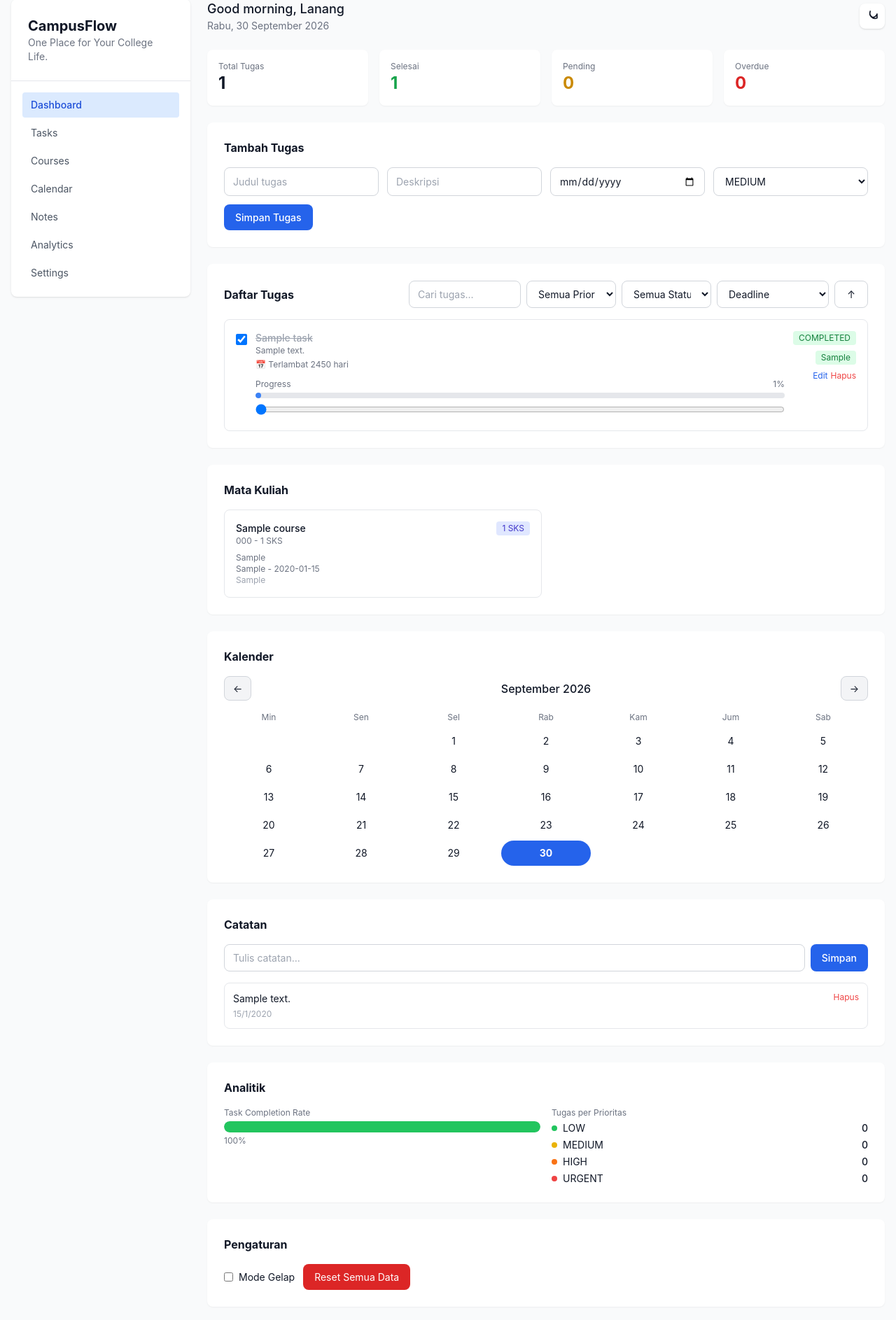
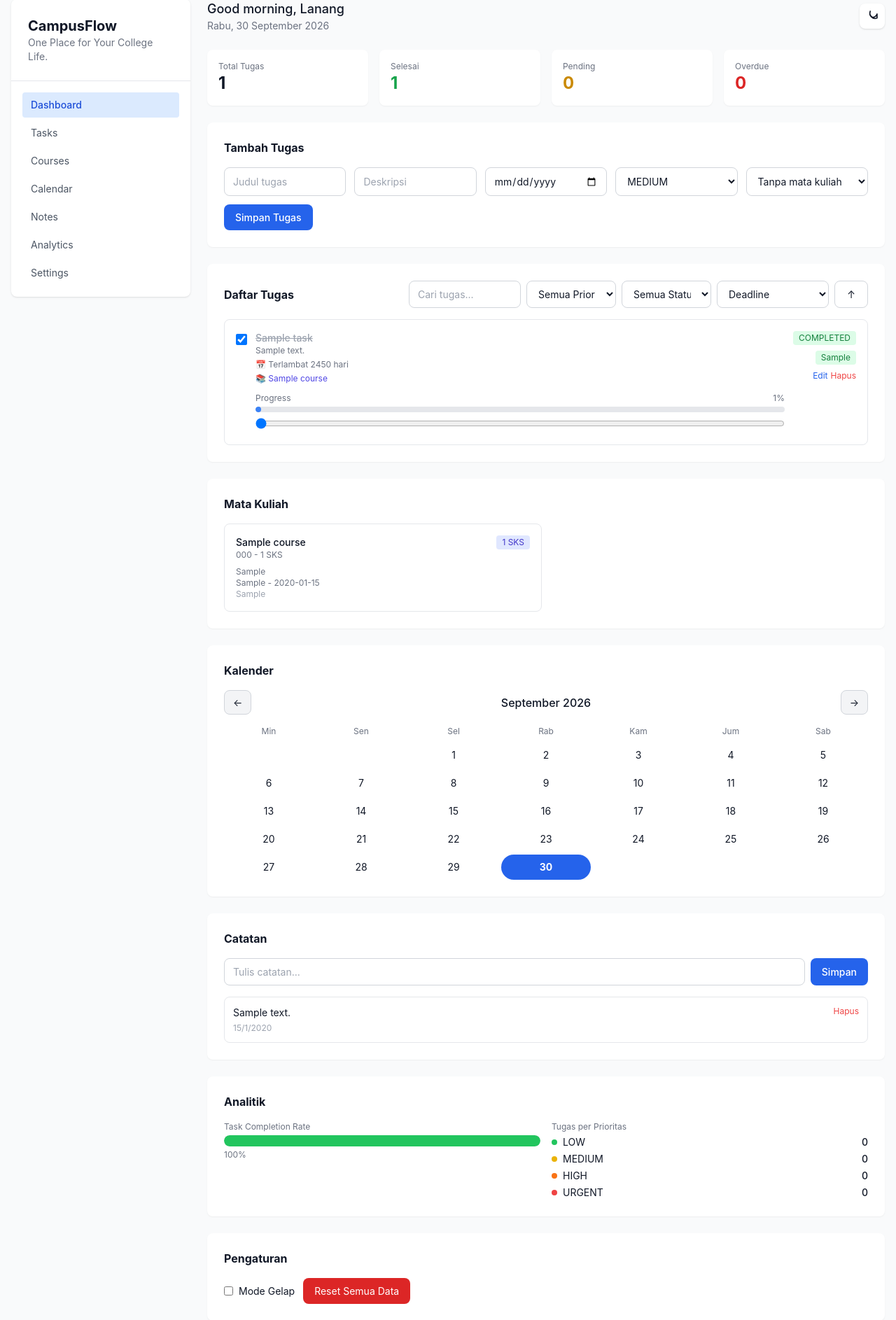
Before and after one commit to lanangworkk-bit/CampusFlow, a Flask app: page / in a window 1280 px wide. Shown: the part 17-1903 px from the top of the page at 70% size. Before the commit the page ends 1860 px from the top, so only its background shows below. Run offline with Flask 3, Linux system fonts and the light colour scheme; tables that the repository leaves empty hold one stand-in row (values such as "Sample post"); some libraries are stand-ins or nearby versions.

Commit message:
feat(tahap-5): link tasks to courses with a foreign key
Tasks had no relationship to courses, so "which course is this task
for?" was unanswerable. Storing the course name directly in tasks
would mean renaming a course requires updating every task row.

- Add migration 001 that rebuilds tasks to add course_id as
  REFERENCES courses(id) ON DELETE SET NULL, preserving existing ids
- Add a migration runner that tracks applied files in schema_migrations
  so restarting the server never re-applies a migration
- Enable PRAGMA foreign_keys per connection, since SQLite disables
  foreign key enforcement by default
- LEFT JOIN courses in GET /api/tasks to return course_name alongside
  each task; LEFT JOIN keeps tasks without a course visible
- Accept course_id on create and update, validating it points to a real
  course and treating an empty string as NULL to detach a task
- Add course dropdown to the add and edit forms and show the course
  name on each task card

```diff
--- a/backend/app.py
+++ b/backend/app.py
@@ -13,7 +13,7 @@ Jalankan dengan:
 
 from flask import Flask
 
-from db import init_db
+from db import init_db, run_migrations
 from routes.courses import courses_bp
 from routes.main import main_bp
 from routes.notes import notes_bp
@@ -32,4 +32,5 @@ app.register_blueprint(courses_bp)
 
 if __name__ == '__main__':
     init_db()
+    run_migrations()
     app.run(debug=True, use_reloader=False, port=5002)
--- a/backend/routes/tasks.py
+++ b/backend/routes/tasks.py
@@ -11,8 +11,6 @@ from db import get_db, todayISO
 
 tasks_bp = Blueprint('tasks', __name__, url_prefix='/api/tasks')
 
-SORTABLE_COLUMNS = ('deadline', 'title', 'priority', 'status', 'created_at')
-
 # OVERDUE tidak disimpan sebagai nilai di kolom status, tapi user
 # tetap boleh memfilter dengannya karena itu status turunan yang
 # dipakai di frontend.
@@ -21,6 +19,22 @@ VALID_PRIORITIES = ('LOW', 'MEDIUM', 'HIGH', 'URGENT')
 
 VALID_ORDERS = ('ASC', 'DESC')
 MAX_LIMIT = 200
+
+SORT_EXPRESSIONS = {
+    'deadline': 't.deadline',
+    'title': 't.title',
+    'priority': 't.priority',
+    'status': 't.status',
+    'created_at': 't.created_at',
+}
+
+# Kolom yang boleh difilter, dipetakan ke kolom di tabel tasks.
+# Ditulis eksplisit supaya tidak ada kolom tak terduga yang bisa dipakai.
+FILTERABLE = {
+    'priority': 't.priority',
+    'title': 't.title',
+    'description': 't.description',
+}
 
 
 def fetch_tasks():
@@ -31,11 +45,13 @@ def fetch_tasks():
         /api/tasks?status=TODO
         /api/tasks?search=flutter&priority=HIGH
         /api/tasks?sort=title&order=desc
+        /api/tasks?course_id=2
         /api/tasks?limit=10&offset=20
     """
     search = request.args.get('search', '').strip()
     status = request.args.get('status', '').strip()
     priority = request.args.get('priority', '').strip()
+    course_id = request.args.get('course_id', type=int)
     sort = request.args.get('sort', 'deadline').strip()
     order = request.args.get('order', 'asc').strip().upper()
     limit = request.args.get('limit', type=int)
@@ -45,7 +61,7 @@ def fetch_tasks():
     # Nama kolom TIDAK bisa jadi parameter SQL (?), jadi harus
     # dicek dulu terhadap daftar yang diizinkan (whitelist).
     # Tanpa ini, user bisa menulis: ?sort=id; DROP TABLE tasks
-    if sort not in SORTABLE_COLUMNS:
+    if sort not in SORT_EXPRESSIONS:
         sort = 'deadline'
     if order not in VALID_ORDERS:
         order = 'ASC'
@@ -58,31 +74,42 @@ def fetch_tasks():
     params = []
 
     if search:
-        clauses.append('(title LIKE ? OR description LIKE ?)')
+        clauses.append('(t.title LIKE ? OR t.description LIKE ?)')
         keyword = f'%{search}%'
         params.extend([keyword, keyword])
 
     if status:
         if status == 'OVERDUE':
             clauses.append(
-                "status != 'COMPLETED' "
-                "AND deadline IS NOT NULL AND deadline < ?"
+                "t.status != 'COMPLETED' "
+                "AND t.deadline IS NOT NULL AND t.deadline < ?"
             )
             params.append(todayISO())
         else:
-            clauses.append('status = ?')
+            clauses.append('t.status = ?')
             params.append(status)
 
     if priority:
-        clauses.append('priority = ?')
+        clauses.append('t.priority = ?')
         params.append(priority)
 
-    sql = 'SELECT * FROM tasks'
+    if course_id is not None:
+        clauses.append('t.course_id = ?')
+        params.append(course_id)
+
+    # LEFT JOIN: ambil semua task, plus nama mata kuliah kalau ada.
+    # Kalau pakai JOIN (bukan LEFT JOIN), task tanpa mata kuliah
+    # akan hilang dari daftar. Untuk LEFT JOIN, course_name = NULL.
+    sql = (
+        'SELECT t.*, c.name AS course_name, c.code AS course_code '
+        'FROM tasks t '
+        'LEFT JOIN courses c ON t.course_id = c.id'
+    )
     if clauses:
         sql += ' WHERE ' + ' AND '.join(clauses)
 
-    # sort dan order sudah divalidasi di atas, jadi aman dipasang.
-    sql += f' ORDER BY {sort} {order}, id ASC'
+    # sort sudah divalidasi di atas, jadi aman dipasang.
+    sql += f' ORDER BY {SORT_EXPRESSIONS[sort]} {order}, t.id ASC'
 
     if limit is not None:
         sql += ' LIMIT ?'
@@ -103,6 +130,38 @@ def get_tasks():
     return jsonify(fetch_tasks())
 
 
+def find_task(db, task_id):
+    """Ambil satu task lengkap dengan nama mata kuliahnya."""
+    row = db.execute(
+        'SELECT t.*, c.name AS course_name, c.code AS course_code '
+        'FROM tasks t '
+        'LEFT JOIN courses c ON t.course_id = c.id '
+        'WHERE t.id = ?',
+        (task_id,),
+    ).fetchone()
+    return dict(row) if row else None
+
+
+def valid_course_id(db, value):
+    """Pastikan course_id menunjuk ke mata kuliah yang benar-benar ada.
+
+    Foreign key sudah menjaga integritas di level database, tapi
+    pengecekan di sini memberi pesan error yang jelas untuk user
+    dan menghemat request yang tidak perlu menyentuh database.
+    """
+    if value is None:
+        return None
+    try:
+        course_id = int(value)
+    except (TypeError, ValueError):
+        return None
+    if course_id <= 0:
+        return None
+    exists = db.execute(
+        'SELECT 1 FROM courses WHERE id = ?', (course_id,)
+    ).fetchone()
+    return course_id if exists else None
+
 @tasks_bp.route('', methods=['POST'])
 def create_task():
     data = request.get_json()
@@ -114,21 +173,21 @@ def create_task():
         priority = 'MEDIUM'
 
     db = get_db()
+    course_id = valid_course_id(db, data.get('course_id'))
+
     cursor = db.execute(
-        'INSERT INTO tasks (title, description, deadline, priority)'
-        ' VALUES (?, ?, ?, ?)',
+        'INSERT INTO tasks (title, description, deadline, priority, course_id)'
+        ' VALUES (?, ?, ?, ?, ?)',
         (
             data['title'].strip(),
             data.get('description', '').strip(),
             data.get('deadline') or None,
             priority,
+            course_id,
         ),
     )
     db.commit()
-    row = db.execute(
-        'SELECT * FROM tasks WHERE id = ?', (cursor.lastrowid,)
-    ).fetchone()
-    result = dict(row)
+    result = find_task(db, cursor.lastrowid)
     db.close()
     return jsonify(result), 201
 
@@ -173,9 +232,16 @@ def update_task(task_id):
     if not 0 <= progress <= 100:
         progress = existing['progress']
 
+    # Kirim course_id = null untuk melepas tugas dari mata kuliah.
+    # Kalau field-nya tidak dikirim sama sekali, biarkan yang ada.
+    if 'course_id' in data:
+        course_id = valid_course_id(db, data.get('course_id'))
+    else:
+        course_id = existing['course_id']
+
     # Aturan bisnis, di server supaya tidak bisa di-bypass dari browser:
     #   - status COMPLETED  -> progress dipaksa 100
-    #   - dari COMPLEMENTED  -> tidak lagi selesai, progress kembali 0
+    #   - dari COMPLETED    -> tidak lagi selesai, progress kembali 0
     if status == 'COMPLETED':
         progress = 100
     elif existing['status'] == 'COMPLETED' and status != 'COMPLETED':
@@ -183,7 +249,7 @@ def update_task(task_id):
 
     db.execute(
         'UPDATE tasks SET title = ?, description = ?, deadline = ?,'
-        ' priority = ?, status = ?, progress = ? WHERE id = ?',
+        ' priority = ?, status = ?, progress = ?, course_id = ? WHERE id = ?',
         (
             title,
             description,
@@ -191,14 +257,12 @@ def update_task(task_id):
             priority,
             status,
             progress,
+            course_id,
             task_id,
         ),
     )
     db.commit()
-    row = db.execute(
-        'SELECT * FROM tasks WHERE id = ?', (task_id,)
-    ).fetchone()
-    result = dict(row)
+    result = find_task(db, task_id)
     db.close()
     return jsonify(result)
 
--- a/static/script.js
+++ b/static/script.js
@@ -51,6 +51,8 @@ function normalizeTask(task) {
     priority: task.priority,
     status: task.status,
     progress: task.progress,
+    courseId: task.course_id || null,
+    courseName: task.course_name || "",
     createdAt: task.created_at,
   };
 }
@@ -436,6 +438,13 @@ function taskCardHTML(task) {
                     <p class="text-xs mt-1 ${isLate ? "text-red-500" : "text-gray-500 dark:text-gray-400"}">
                         📅 ${deadline}${isLate ? " - TERLAMBAT" : ""}
                     </p>
+                    ${
+                      task.courseName
+                        ? `<p class="text-xs mt-1 text-indigo-600 dark:text-indigo-400">
+                               📚 ${escapeHTML(task.courseName)}
+                           </p>`
+                        : ""
+                    }
 
                     <div class="mt-3">
                         <div class="flex justify-between text-xs text-gray-500 dark:text-gray-400 mb-1">
@@ -497,6 +506,8 @@ function addTask(event) {
     description: document.getElementById("task-description").value.trim(),
     deadline: document.getElementById("task-deadline").value,
     priority: document.getElementById("task-priority").value,
+    // String kosong berarti tidak ada mata kuliah (NULL di server).
+    course_id: document.getElementById("task-course").value || null,
   };
 
   apiCreateTask(newTask)
@@ -592,6 +603,7 @@ function openEditModal(id) {
   document.getElementById("edit-description").value = task.description || "";
   document.getElementById("edit-deadline").value = task.deadline || "";
   document.getElementById("edit-priority").value = task.priority;
+  document.getElementById("edit-course").value = task.courseId || "";
 
   const statusSelect =
     document.getElementById("edit-status") || createStatusSelect();
@@ -645,6 +657,7 @@ function saveEdit(event) {
     description: document.getElementById("edit-description").value.trim(),
     deadline: document.getElementById("edit-deadline").value,
     priority: document.getElementById("edit-priority").value,
+    course_id: document.getElementById("edit-course").value || null,
   };
 
   const statusSelect = document.getElementById("edit-status");
@@ -720,9 +733,31 @@ function renderAnalytics() {
 // 8. Courses
 // --------------------------------------------
 
+// Isi dropdown "Mata Kuliah" di form tambah dan form edit.
+// Dua dropdown memakai daftar yang sama, jadi cukup dibangun sekali.
+function renderCourseOptions() {
+  const options = getCourses()
+    .map(function (course) {
+      const label = course.code
+        ? course.name + " (" + course.code + ")"
+        : course.name;
+      return `<option value="${course.id}">${escapeHTML(label)}</option>`;
+    })
+    .join("");
+
+  const html = '<option value="">Tanpa mata kuliah</option>' + options;
+
+  ["task-course", "edit-course"].forEach(function (id) {
+    const el = document.getElementById(id);
+    if (el) el.innerHTML = html;
+  });
+}
+
 function renderCourses() {
   const listEl = document.getElementById("course-list");
   const courses = getCourses();
+
+  renderCourseOptions();
 
   if (courses.length === 0) {
     listEl.innerHTML =
--- a/templates/index.html
+++ b/templates/index.html
@@ -85,7 +85,7 @@
             <!-- Add Task Form -->
             <section class="bg-white dark:bg-gray-800 p-6 rounded-lg shadow-sm">
                 <h2 class="font-bold mb-4">Tambah Tugas</h2>
-                <form id="task-form" class="grid grid-cols-1 md:grid-cols-4 gap-3">
+                <form id="task-form" class="grid grid-cols-1 md:grid-cols-5 gap-3">
                     <input type="text" id="task-title" placeholder="Judul tugas" aria-label="Judul tugas" class="input">
                     <input type="text" id="task-description" placeholder="Deskripsi" aria-label="Deskripsi" class="input">
                     <input type="date" id="task-deadline" aria-label="Deadline" class="input">
@@ -95,7 +95,10 @@
                         <option value="HIGH">HIGH</option>
                         <option value="URGENT">URGENT</option>
                     </select>
-                    <div class="md:col-span-4 flex items-center gap-3">
+                    <select id="task-course" aria-label="Mata kuliah" class="input">
+                        <option value="">Tanpa mata kuliah</option>
+                    </select>
+                    <div class="md:col-span-5 flex items-center gap-3">
                         <button type="submit" class="btn-primary">Simpan Tugas</button>
                         <p id="form-error" class="text-sm text-red-500" role="alert"></p>
                     </div>
@@ -212,6 +215,9 @@
                     <option value="HIGH">HIGH</option>
                     <option value="URGENT">URGENT</option>
                 </select>
+                <select id="edit-course" aria-label="Mata kuliah" class="input w-full">
+                    <option value="">Tanpa mata kuliah</option>
+                </select>
                 <div class="flex gap-2 justify-end">
                     <button type="button" id="edit-cancel" class="btn-secondary">Batal</button>
                     <button type="submit" class="btn-primary">Simpan</button>
```
Also changed, not shown: backend/db.py (+54 -3 lines), backend/migrations/001_add_course_to_tasks.sql (added).
